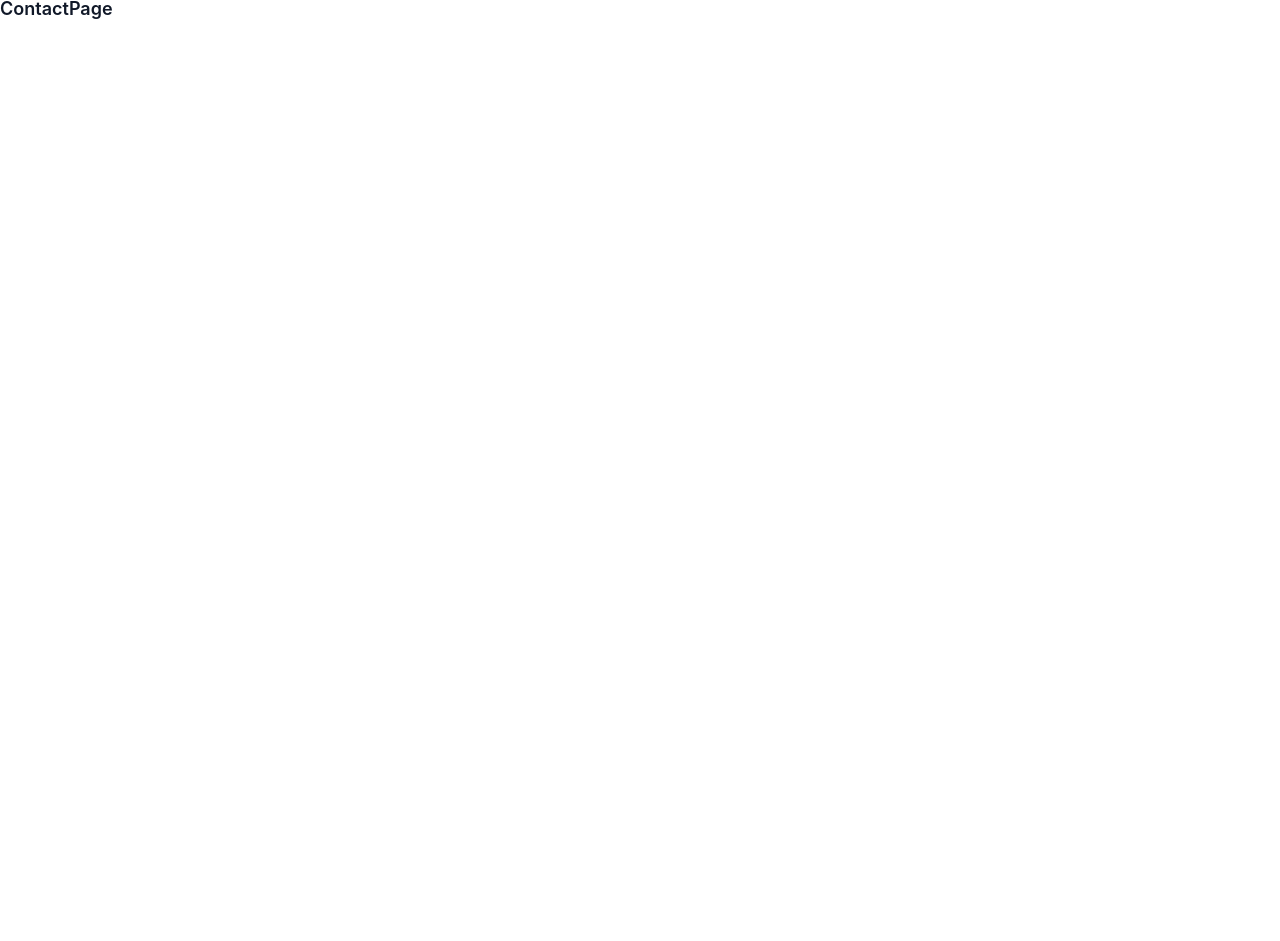
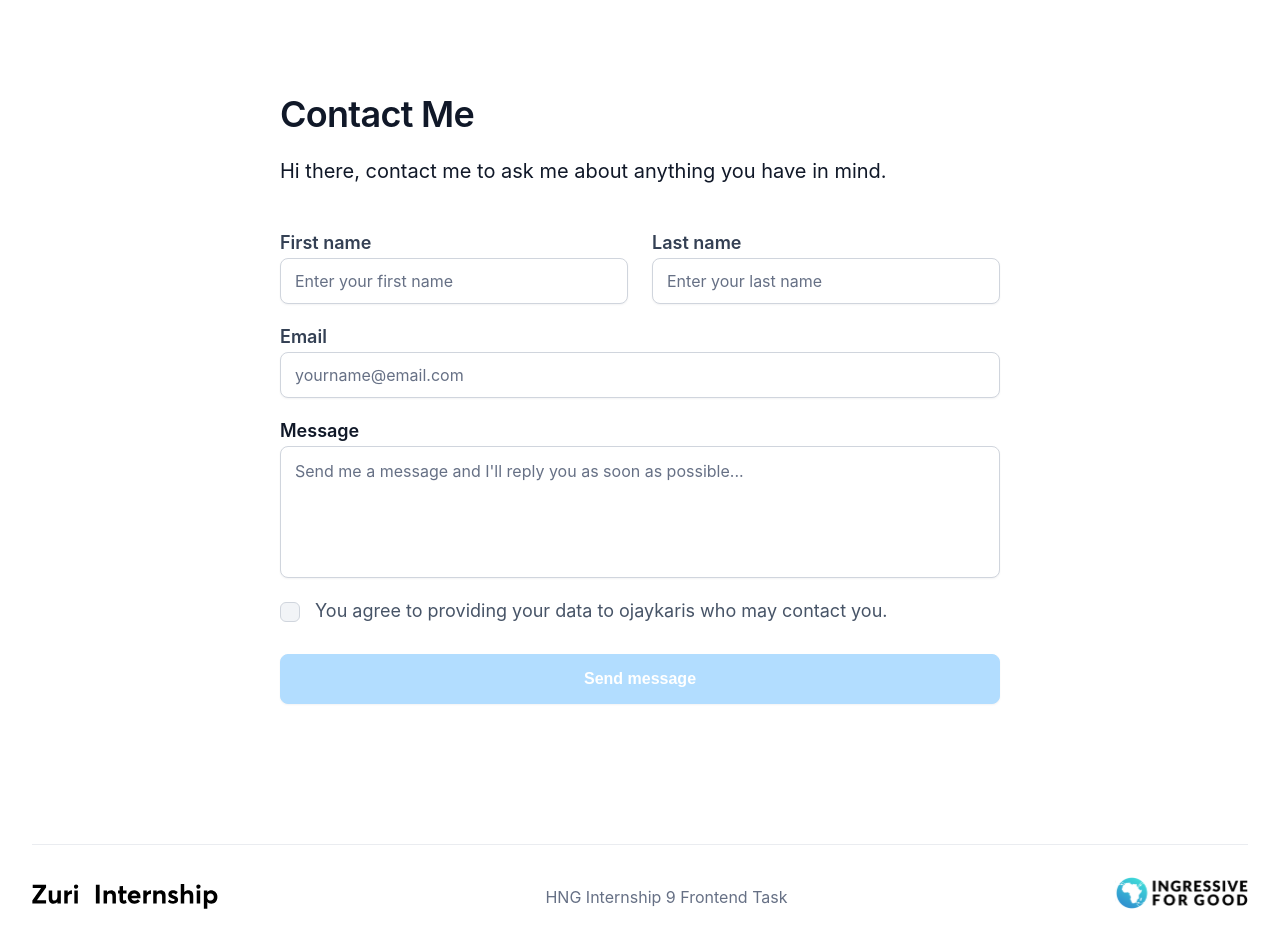
Before and after one commit to ojaykaris/linktree, a React (Create React App) app: page /linktree/contact in a window 1280 px wide. Before the commit the page ends 800 px from the top, so only its background shows below. Built offline with nearby package versions, Linux system fonts and the light colour scheme; the HTML template or start-up script is replaced by a standard one.

Commit message:
feat: implement contact page

```diff
--- /dev/null
+++ b/src/pages/contact-page/contact-page-hooks.js
@@ -0,0 +1,52 @@
+import { useState } from "react";
+
+export function useContactPageLogic() {
+  const [values, setValues] = useState({
+    firstName: "",
+    lastName: "",
+    email: "",
+    message: "",
+  });
+  const [touched, setTouched] = useState({});
+  const [consented, setConsented] = useState(false);
+  const hasError =
+    Object.values(values).some((value) => !value) ||
+    !!getErrMsg({ name: "email", touched: { email: true }, values });
+
+  function handleChange(event) {
+    const { value, name } = event.target;
+
+    setValues({ ...values, [name]: value });
+  }
+
+  function handleBlur(event) {
+    const { name } = event.target;
+
+    setTouched({ ...touched, [name]: true });
+  }
+
+  return {
+    consented,
+    values,
+    touched,
+    hasError,
+    toggleConsent() {
+      setConsented(!consented);
+    },
+    handleBlur,
+    handleChange,
+  };
+}
+
+export function getErrMsg({ name, touched, values, message }) {
+  if (name === "email") {
+    return touched[name] &&
+      !/^([a-z0-9_\-.]+)@([a-z0-9_\-.]+)\.([a-z]{2,5})$/i.test(
+        values[name].trim()
+      )
+      ? "Please enter a valid email"
+      : "";
+  }
+
+  return touched[name] && !values[name] ? message : "";
+}
--- /dev/null
+++ b/src/pages/contact-page/contact-page.css
@@ -0,0 +1,40 @@
+.contact-page {
+  margin-left: auto;
+  margin-right: auto;
+  max-width: 720px;
+}
+
+@media screen and (min-width: 768px) {
+  .contact-page {
+    padding: 92px 0;
+  }
+}
+
+.contact-page__title {
+  font-weight: 600;
+  font-size: 36px;
+  line-height: 44px;
+  letter-spacing: -0.02em;
+  color: #101828;
+}
+
+.contact-page__sub-text {
+  font-weight: 400;
+  font-size: 18px;
+  line-height: 28px;
+}
+
+.contact-page__input {
+  min-width: 100% !important;
+}
+
+@media screen and (min-width: 768px) {
+  .contact-page__sub-text {
+    font-size: 20px;
+    line-height: 30px;
+  }
+
+  .contact-page__input {
+    min-width: calc(50% - 12px) !important;
+  }
+}
--- a/src/pages/contact-page/contact-page.js
+++ b/src/pages/contact-page/contact-page.js
@@ -1,5 +1,123 @@
+import { TextArea } from "../../components/textarea/textarea";
+import { Button } from "../../components/button/button";
+import { CustomCheckbox } from "../../components/custom-checkbox/custom-checkbox";
+import { TextInput } from "../../components/text-input/text-input";
+import DefaultLayout from "../../layouts/default-layout/default-layout";
+import "./contact-page.css";
+import { getErrMsg, useContactPageLogic } from "./contact-page-hooks";
+
 function ContactPage() {
-  return <h1>ContactPage</h1>;
+  const {
+    consented,
+    values,
+    touched,
+    hasError,
+    toggleConsent,
+    handleBlur,
+    handleChange,
+  } = useContactPageLogic();
+
+  return (
+    <DefaultLayout>
+      <div className="contact-page display-grid" style={{ "--gap": "48px" }}>
+        <div className="display-grid" style={{ "--gap": "20px" }}>
+          <h1 className="contact-page__title">Contact Me</h1>
+
+          <p className="contact-page__sub-text">
+            Hi there, contact me to ask me about anything you have in mind.
+          </p>
+        </div>
+
+        <form className="display-grid" action="#" style={{ "--gap": "32px" }}>
+          <div className="display-grid" style={{ "--gap": "24px" }}>
+            <div className="display-grid display-flex-tab">
+              <TextInput
+                className="contact-page__input"
+                label="First name"
+                name="firstName"
+                value={values.firstName}
+                error={getErrMsg({
+                  name: "firstName",
+                  touched,
+                  values,
+                  message: "Please enter your first name",
+                })}
+                onChange={handleChange}
+                onBlur={handleBlur}
+                id="first_name"
+                placeholder="Enter your first name"
+              />
+
+              <TextInput
+                className="contact-page__input"
+                name="lastName"
+                value={values.lastName}
+                onChange={handleChange}
+                onBlur={handleBlur}
+                label="Last name"
+                id="last_name"
+                error={getErrMsg({
+                  name: "lastName",
+                  touched,
+                  values,
+                  message: "Please enter your last name",
+                })}
+                placeholder="Enter your last name"
+              />
+            </div>
+
+            <TextInput
+              name="email"
+              value={values.email}
+              onChange={handleChange}
+              onBlur={handleBlur}
+              type="email"
+              error={getErrMsg({
+                name: "email",
+                touched,
+                values,
+              })}
+              id="email"
+              label="Email"
+              placeholder="yourname@email.com"
+            />
+
+            <TextArea
+              name="message"
+              value={values.message}
+              onChange={handleChange}
+              onBlur={handleBlur}
+              error={getErrMsg({
+                name: "message",
+                touched,
+                values,
+                message: "Please enter a message",
+              })}
+              id="message"
+              label="Message"
+              placeholder="Send me a message and I'll reply you as soon as possible..."
+            />
+
+            <CustomCheckbox
+              checked={consented}
+              onChange={toggleConsent}
+              disabled={hasError}
+            >
+              You agree to providing your data to ojaykaris who may contact you.
+            </CustomCheckbox>
+          </div>
+
+          <Button
+            id="btn__submit"
+            disabled={hasError || !consented}
+            type="submit"
+          >
+            Send message
+          </Button>
+        </form>
+      </div>
+    </DefaultLayout>
+  );
 }
 
 export default ContactPage;
```
